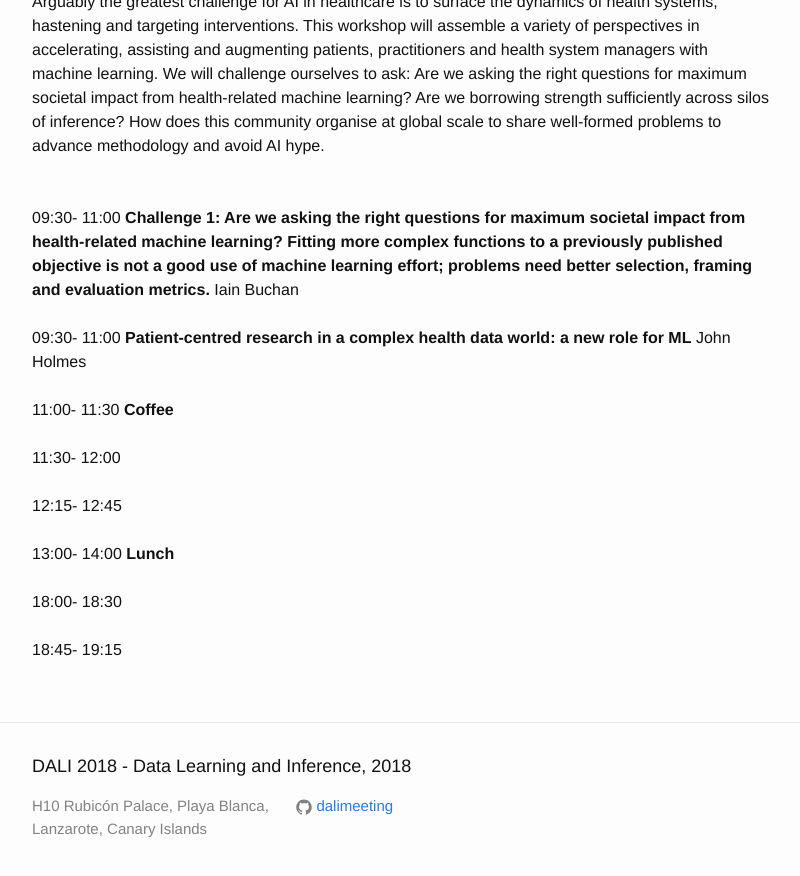
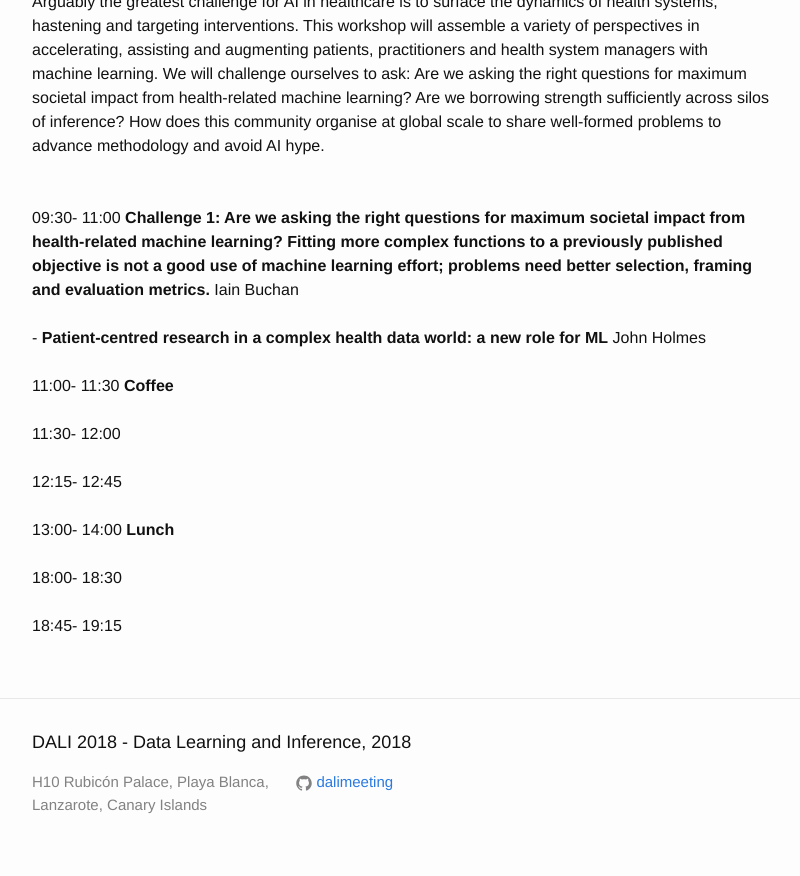
Before and after one commit to dalimeeting/dalimeeting.github.io, a Jekyll site: the page built from _posts/2018-04-05-workshopHealthCare.md, in a window 1280 px wide and 900 px high, scrolled down 1018 px. Shown: the top 876 px of the window, without its empty margins (238-1038 px from the left). Built offline with Jekyll 4.4.1, drawn with Linux system fonts in a browser that asks for light colours.

Commit message:
Update 2018-04-05-workshopHealthCare.md

```diff
--- a/_posts/2018-04-05-workshopHealthCare.md
+++ b/_posts/2018-04-05-workshopHealthCare.md
@@ -59,8 +59,8 @@
     url:
     institute:
   youtube:
-  start: "09:30"
-  end: "11:00"
+  start: ""
+  end: ""
 - title: Coffee
   start: "11:00"
   end: "11:30"
```
